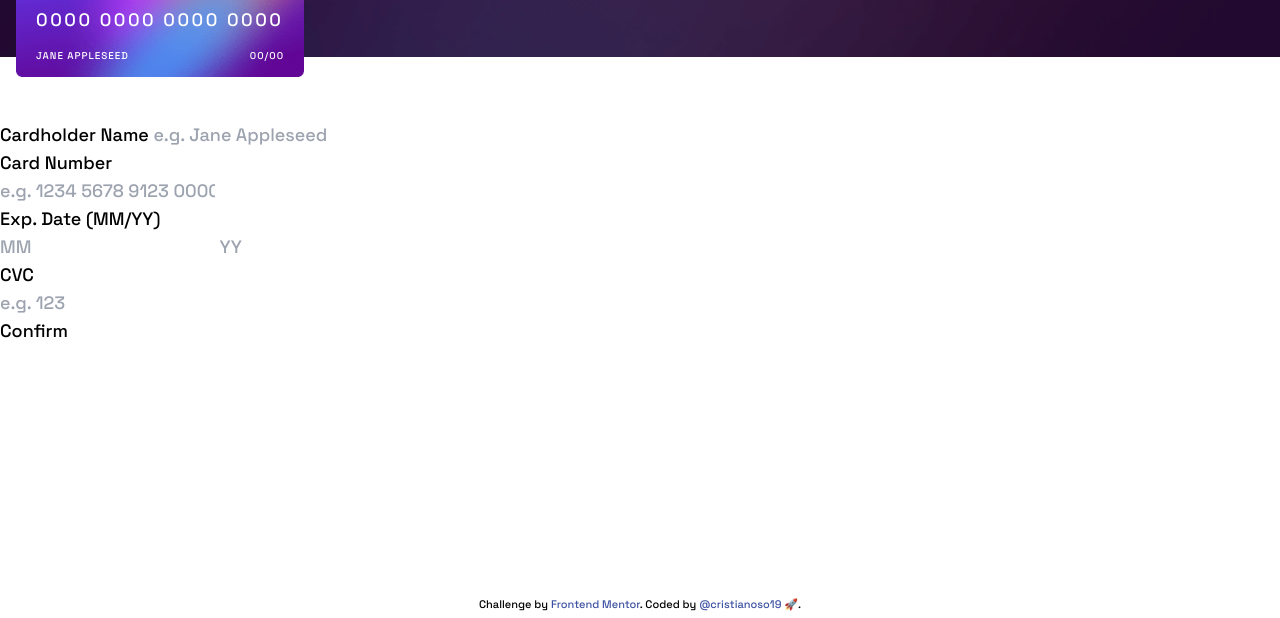
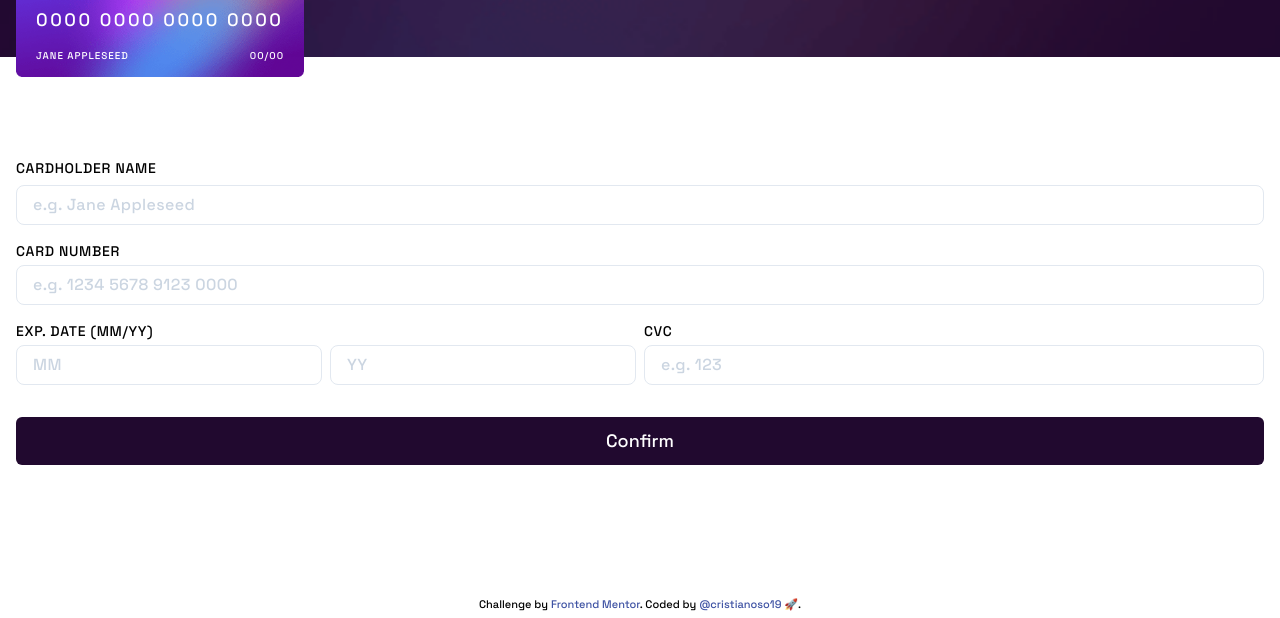
Before and after one commit to cristianoso19/fm.InteractiveCardForm, a website: page index.html in a window 1280 px wide. Shown: the part 210-828 px from the top of the page. Drawn offline with Linux system fonts and the light colour scheme.

Commit message:
Styling html components

```diff
--- a/index.html
+++ b/index.html
@@ -37,29 +37,43 @@
         </p>
       </div>
     </section>
-    <section class="h-2/3">
-      <form action="#" method="post" class="mt-16">
-        <fieldset>
+    <section class="h-2/3 mx-4">
+      <form action="#" method="post" class="mt-24">
+        <fieldset class="flex flex-col gap-y-4">
           <p>
-            <label for="name">Cardholder Name</label>
-            <input type="text" id="name" placeholder="e.g. Jane Appleseed">
+            <label for="name" class="uppercase text-sm tracking-wider">Cardholder Name</label>
+            <input type="text" id="name"
+              class="text-base mt-1 px-4 tracking-wide border rounded-lg w-full h-10 border-slate-200 placeholder-slate-300 "
+              placeholder="e.g. Jane Appleseed">
           </p>
           <p>
-            <label for="card_number" class="block">Card Number</label>
-            <input type="text" id="card-number" placeholder="e.g. 1234 5678 9123 0000">
+            <label for="card_number" class="block uppercase text-sm tracking-wider">Card Number</label>
+            <input type="text" id="card-number"
+              class="text-base mt-1 px-4 tracking-wide border rounded-lg w-full h-10 border-slate-200 placeholder-slate-300 "
+              placeholder="e.g. 1234 5678 9123 0000">
           </p>
-          <p class="flex flex-row">
-            <label for="date">Exp. Date (MM/YY)</label>
-            <p id="date">
-              <input type="number" id="month" placeholder="MM">
-              <input type="number" id="month" placeholder="YY">
+          <div class="flex flex-row justify-between gap-x-2">
+            <div class="w-1/2">
+              <label for="date" class="block uppercase text-sm tracking-wider">Exp. Date (MM/YY)</label>
+              <p id="date" class="flex flex-row gap-x-2">
+                <input type="number" id="month"
+                  class="text-base mt-1 px-4 tracking-wide border rounded-lg w-full h-10 border-slate-200 placeholder-slate-300"
+                  placeholder="MM">
+                <input type="number" id="month"
+                  class="text-base mt-1 px-4 tracking-wide border rounded-lg w-full h-10 border-slate-200 placeholder-slate-300"
+                  placeholder="YY">
               </p>
-            <label for="cvc">CVC</label>
+            </div>
+            <div class="w-1/2">
+              <label for="cvc" class="block uppercase text-sm tracking-wider">CVC</label>
               <p id="cvc">
-              <input type="number" id="month" placeholder="e.g. 123">
+                <input type="number" id="month" placeholder="e.g. 123"
+                  class="text-base mt-1 px-4 tracking-wide border rounded-lg w-full h-10 border-slate-200 placeholder-slate-300">
               </p>
+            </div>
+          </div>
           <p>
-              <button type="submit">Confirm</button>
+            <button type="submit" class="bg-vDviolet text-white w-full rounded-md h-12 mt-4">Confirm</button>
           </p>
           </p>
         </fieldset>
--- a/tailwind.config.js
+++ b/tailwind.config.js
@@ -1,26 +1,26 @@
 /** @type {import('tailwindcss').Config} */
 module.exports = {
-  content: ['./index.html'],
+  content: ["./index.html"],
   theme: {
     extend: {
       fontFamily: {
         sans: ["Space Grotesk", "sans-serif"],
       },
       backgroundImage: {
-        'hero': "url('/images/bg-main-mobile.png')",
-        'backCard': "url('/images/bg-card-back.png')",
-        'frontCard': "url('/images/bg-card-front.png')",
-      }
-    },
-    colors: {
-      'white': 'hsl(0, 0%, 100%)',
-      'lGviolet': 'hsl(270, 3%, 87%)',
-      'dGviolet': 'hsl(279, 6%, 55%)',
-      'vDviolet': 'hsl(278, 68%, 11%)',
-      'red': 'hsl(0, 100%, 66%)',
-      'activeG1': 'hsl(249, 99%, 64%)',
-      'activeG2': 'hsl(278, 94%, 30%)',
+        hero: "url('/images/bg-main-mobile.png')",
+        backCard: "url('/images/bg-card-back.png')",
+        frontCard: "url('/images/bg-card-front.png')",
+      },
+      colors: {
+        white: "hsl(0, 0%, 100%)",
+        lGviolet: "hsl(270, 3%, 87%)",
+        dGviolet: "hsl(279, 6%, 55%)",
+        vDviolet: "hsl(278, 68%, 11%)",
+        red: "hsl(0, 100%, 66%)",
+        activeG1: "hsl(249, 99%, 64%)",
+        activeG2: "hsl(278, 94%, 30%)",
+      },
     },
   },
   plugins: [],
-}
+};
```
Also changed, not shown: dist/output.css. Lines whose indentation alone changed are shown as unchanged.
